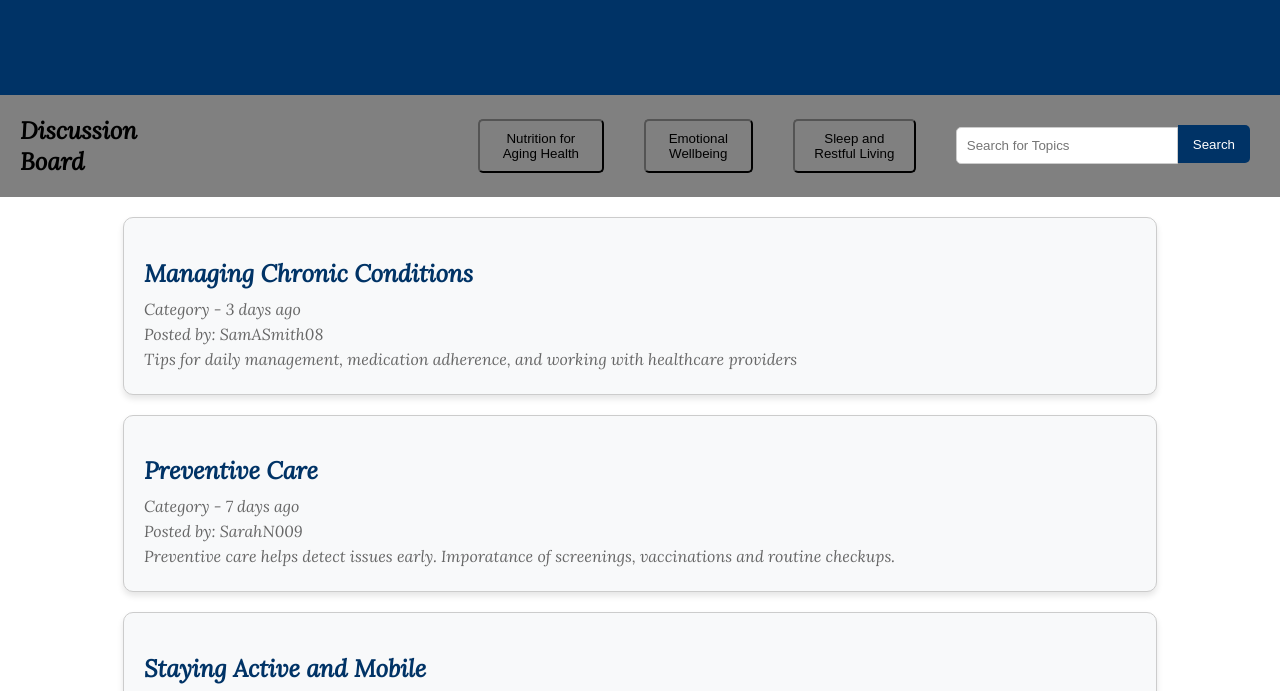
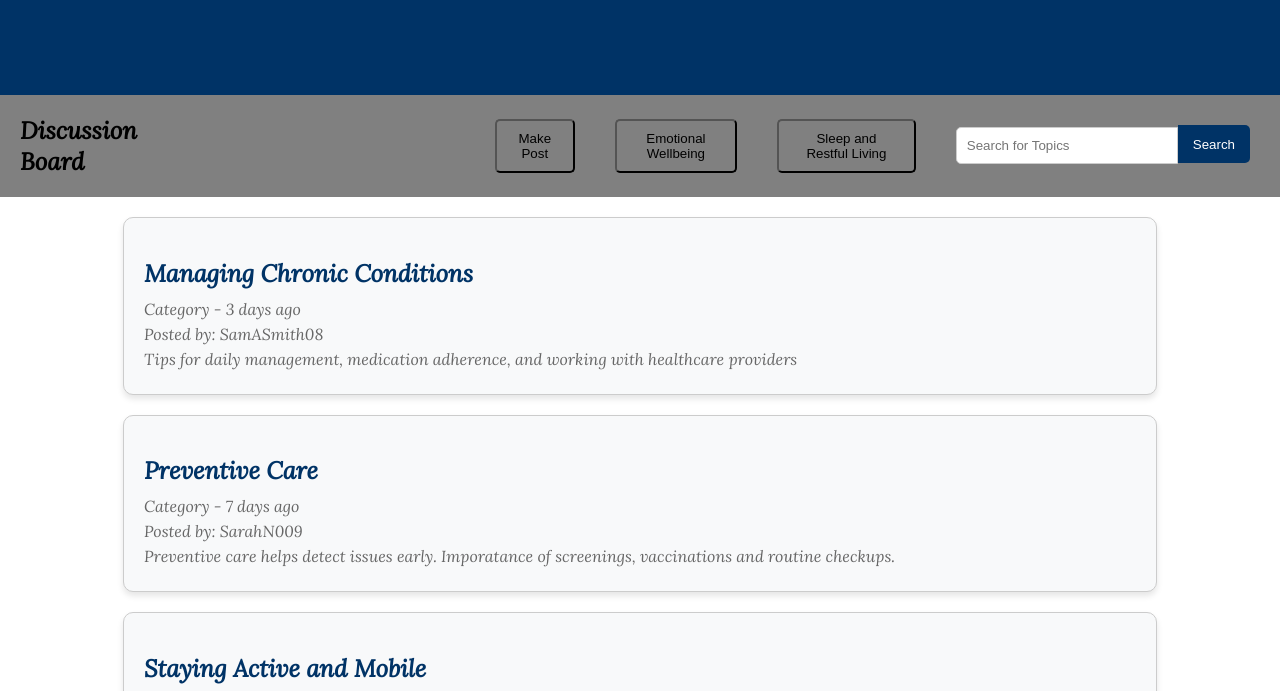
Before and after one commit to PatrickMuorah/UCCSkeletalWebsite, a plain HTML site: page discussion.html in a window 1280 px wide. Shown: the part 63-754 px from the top of the page. Drawn offline with Linux system fonts and the light colour scheme.

Commit message:
I added a make post button in the discussion page

```diff
--- a/discussion.html
+++ b/discussion.html
@@ -62,7 +62,7 @@ Date 31/03/2025
     <section class="disc-top-section">
 			<h2>Discussion Board</h2>
 			<div class="topics">
-					<button>Nutrition for Aging Health</button>
+					<button>Make Post</button>
 					<button>Emotional Wellbeing</button>
 					<button>Sleep and Restful Living</button>
 			</div>
```
